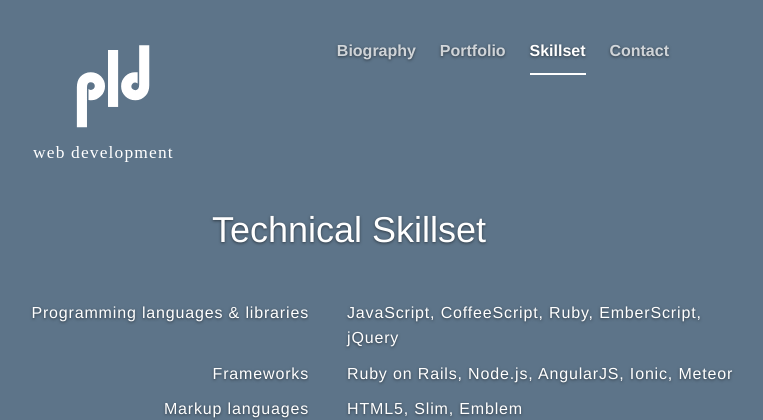
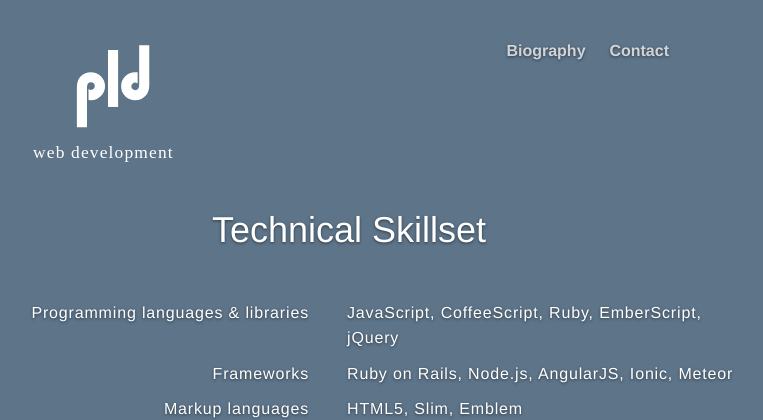
Before and after one commit to paulld/portfolio, a Rails app: page /skillset in a window 1280 px wide. Shown: the top 420 px of the page, without its empty margins (291-1054 px from the left). Run offline with Rails 7, Linux system fonts and the light colour scheme; style sheets or scripts are compiled from the project's sources; some libraries are stand-ins or nearby versions.

Commit message:
feat(links): remove portfolio & skillset links

```diff
--- a/app/views/layouts/_header.html.erb
+++ b/app/views/layouts/_header.html.erb
@@ -6,8 +6,8 @@
     </div>
     <ul id="header-navlinks" class="nav masthead-nav" role="menubar">
       <li role="presentation" class="<%= is_active?(root_path)%>"><%= link_to "Biography", root_path %></li>
-      <li role="presentation" class="<%= is_active?(portfolio_path)%>"><%= link_to "Portfolio", portfolio_path %></li>
-      <li role="presentation" class="<%= is_active?(skillset_path)%>"><%= link_to "Skillset", skillset_path %></li>
+      <!-- <li role="presentation" class="<%= is_active?(portfolio_path)%>"><#%= link_to "Portfolio", portfolio_path %></li>
+      <li role="presentation" class="<%= is_active?(skillset_path)%>"><#%= link_to "Skillset", skillset_path %></li> -->
       <li role="presentation" class="<%= is_active?(contact_path)%>"><%= link_to "Contact", contact_path %></li>
       <!-- <li role="presentation" class="<%= is_active?(contact_path)%> <#% if "contacts".include?(params[:controller])%><#%= "active" %><#% end %>"><#%= link_to "Contact", contact_path %></li> -->
     </ul>
```
Also changed, not shown: Gemfile.lock.
